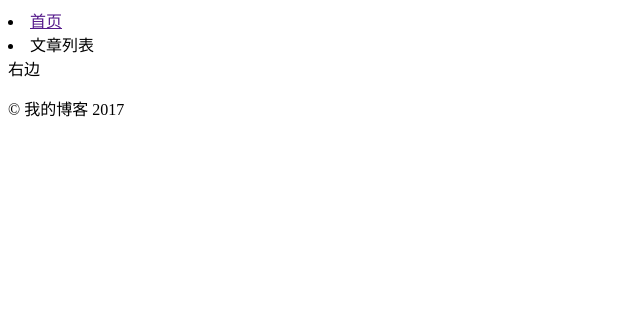
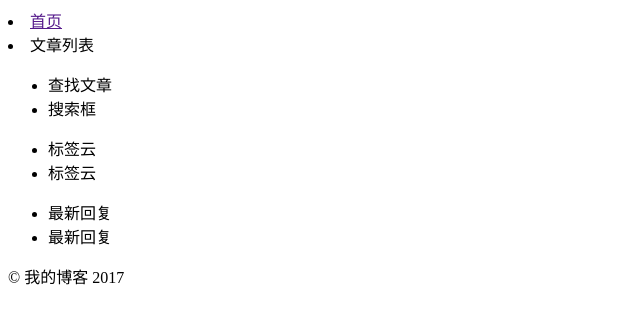
Before and after one commit to zhongyuwen/yii2, a Yii app: template frontend/views/post/index.php in a window 1280 px wide. Shown: the top 324 px of the page, without its empty margins (0-640 px from the left). Run offline with PHP 8.4 and a stand-in for Yii, Linux system fonts and the light colour scheme; the template is opened without the code that fills it, so the values that code supplies are empty; some libraries are stand-ins or nearby versions.

Commit message:
列表框框架

```diff
--- a/frontend/views/post/index.php
+++ b/frontend/views/post/index.php
@@ -24,6 +24,28 @@ use yii\widgets\ListView;
                 ])
             ?>
         </div>
-        <div class="col-md-3">右边</div>
+        <div class="col-md-3">
+            <div class="searchbox">
+                <ul class="list-group">
+                    <li class="list-group-item"><span class="glyphicon glyphicon-search" aria-hidden="true"></span>查找文章</li>
+                    <li class="list-group-item"></span>搜索框</li>
+                </ul>
+            </div>
+
+            <div class="tagCloud">
+                <ul class="list-group">
+                    <li class="list-group-item"><span class="glyphicon glyphicon-tags" aria-hidden="true"></span>标签云</li>
+                    <li class="list-group-item"></span>标签云</li>
+                </ul>
+            </div>
+
+            <div class="searchbox">
+                <ul class="list-group">
+                    <li class="list-group-item"><span class="glyphicon glyphicon-search" aria-hidden="true"></span>最新回复</li>
+                    <li class="list-group-item"></span>最新回复</li>
+                </ul>
+            </div>
+
+        </div>
     </div>
 </div>
```
